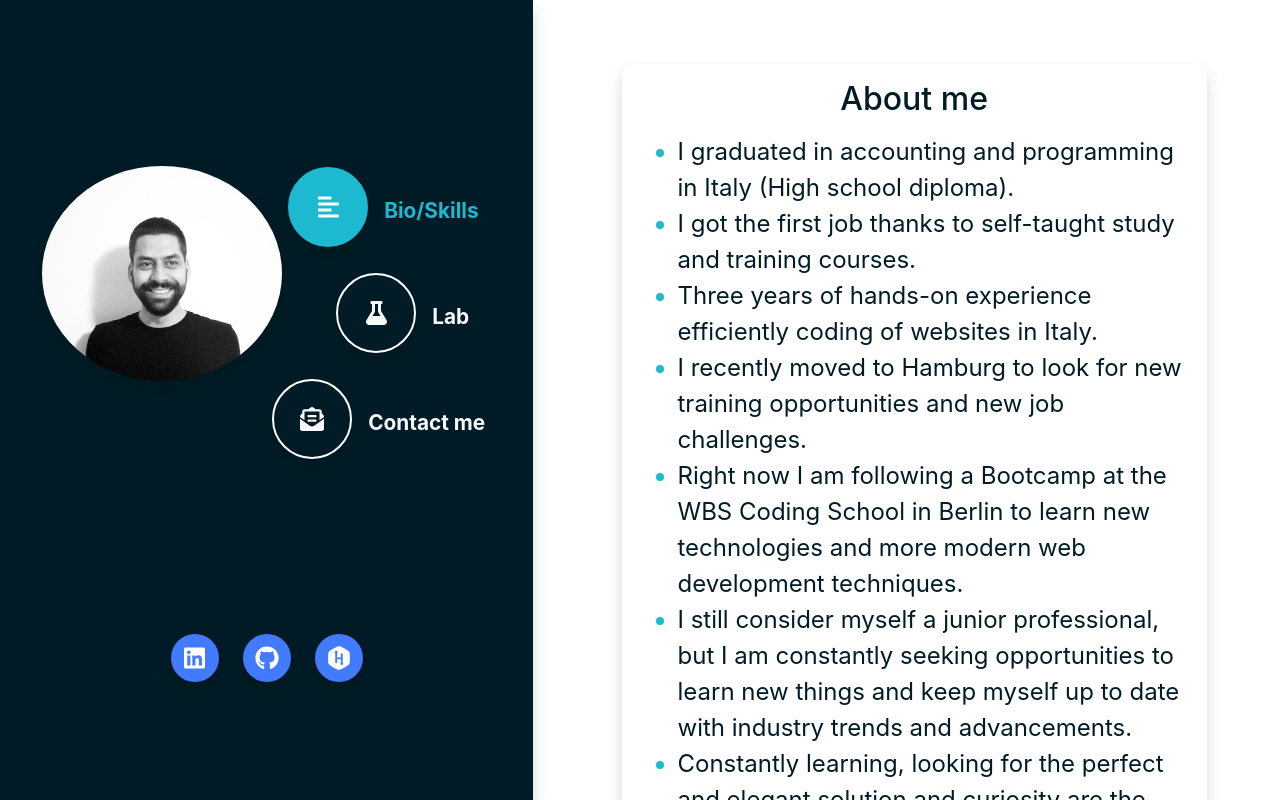
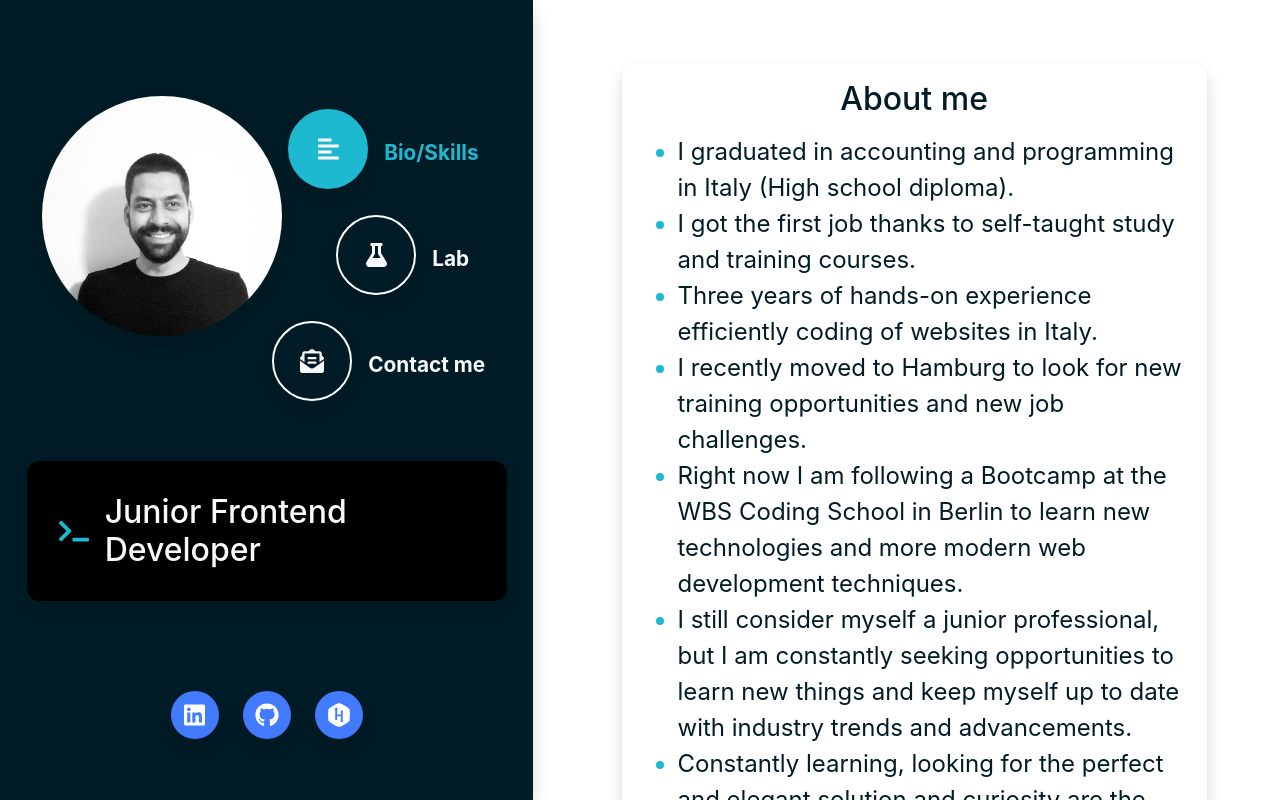
Before and after one commit to Massimilianok/my-portfolio-app, a React (Create React App) app: page / in a window 1280 px wide. Built offline with nearby package versions, Linux system fonts and the light colour scheme.

Commit message:
feat: Create RoleTitle component

```diff
--- a/src/App.js
+++ b/src/App.js
@@ -14,6 +14,7 @@ import Container from 'react-bootstrap/Container';
 import Row from 'react-bootstrap/Row';
 import Col from 'react-bootstrap/Col';
 import Footer from './components/Footer/Footer';
+import RoleTitle from './components/RoleTitle/RoleTitle';
 
 const App = () => {
   return (
@@ -27,6 +28,7 @@ const App = () => {
                 <NavPortfolio />
               </NavbarDesktop>
             </div>
+            <RoleTitle view="d-none d-lg-block" />
             <SocialIcons />
           </Header>
         </Col>
@@ -34,6 +36,7 @@ const App = () => {
           <Main>
             <Switch>
               <Route path="/" exact>
+                <RoleTitle view="d-lg-none" />
                 <Bio />
               </Route>
               <Route path="/lab">
--- a/src/components/Logo/Logo.css
+++ b/src/components/Logo/Logo.css
@@ -1,6 +1,9 @@
 .logo-box {
-  height: auto;
+  height: 4rem;
   width: 4rem;
+  background-position: center;
+  background-repeat: no-repeat;
+  background-size: cover;
   border-radius: 50%;
   position: relative;
 }
@@ -33,6 +36,7 @@
 /* Medium devices (tablets, 768px and up) */
 @media (min-width: 768px) {
   .logo-box {
+    height: 6rem;
     width: 6rem;
   }
 }
@@ -40,6 +44,7 @@
 /* Large devices (large desktops, 992px and up) */
 @media (min-width: 992px) {
   .logo-box {
+    height: 10rem;
     width: 10rem;
   }
 
@@ -51,6 +56,7 @@
 /* X-Large devices (large desktops, 1200px and up) */
 @media (min-width: 1200px) {
   .logo-box {
+    height: 15rem;
     width: 15rem;
   }
 
--- a/src/components/Logo/Logo.js
+++ b/src/components/Logo/Logo.js
@@ -4,8 +4,10 @@ import logo from '../../logo.jpg';
 
 const Logo = () => {
   return (
-    <div className="logo-box shadow">
-      <img src={logo} alt="Logo" className="logo" />
+    <div
+      className="logo-box shadow"
+      style={{ backgroundImage: `url(${logo})` }}
+    >
       <div className="logo-greetings d-flex justify-content-center align-items-center">
         <span>Hi!</span>
       </div>
--- /dev/null
+++ b/src/components/RoleTitle/RoleTitle.css
@@ -0,0 +1,29 @@
+.roletitle {
+  color: var(--light-color);
+  background-color: #000;
+  padding: 1.5rem;
+  border-radius: 0.8rem;
+  margin-bottom: 2rem;
+}
+
+.roletitle-icon {
+  color: var(--secondary-color);
+}
+
+.roletitle-title {
+  font-size: 1rem;
+  margin-left: 1rem;
+}
+
+/* Large devices (large desktops, 992px and up) */
+@media (min-width: 992px) {
+  .roletitle {
+    padding: 2rem;
+    margin-bottom: 0;
+    width: 90%;
+  }
+
+  .roletitle-title {
+    font-size: 2rem;
+  }
+}
--- /dev/null
+++ b/src/components/RoleTitle/RoleTitle.js
@@ -0,0 +1,17 @@
+import React from 'react';
+import './RoleTitle.css';
+import { FontAwesomeIcon } from '@fortawesome/react-fontawesome';
+import { faTerminal } from '@fortawesome/free-solid-svg-icons';
+
+const RoleTitle = ({ view }) => {
+  return (
+    <div className={'roletitle shadow ' + view}>
+      <div className=" d-flex justify-content-center align-items-center">
+        <FontAwesomeIcon icon={faTerminal} className="roletitle-icon" />
+        <h1 className="mb-0 roletitle-title">Junior Frontend Developer</h1>
+      </div>
+    </div>
+  );
+};
+
+export default RoleTitle;
--- a/src/pages/Bio/Bio.css
+++ b/src/pages/Bio/Bio.css
@@ -16,6 +16,13 @@
   color: var(--light-color);
 }
 
+/* Medium devices (tablets, 768px and up) */
+@media (min-width: 768px) {
+  .section-bio {
+    width: 70%;
+  }
+}
+
 /* Large devices (large desktops, 992px and up) */
 @media (min-width: 992px) {
   .section-bio {
```
Also changed, not shown: 1 other file (tests, documents, lock files or other folders).
